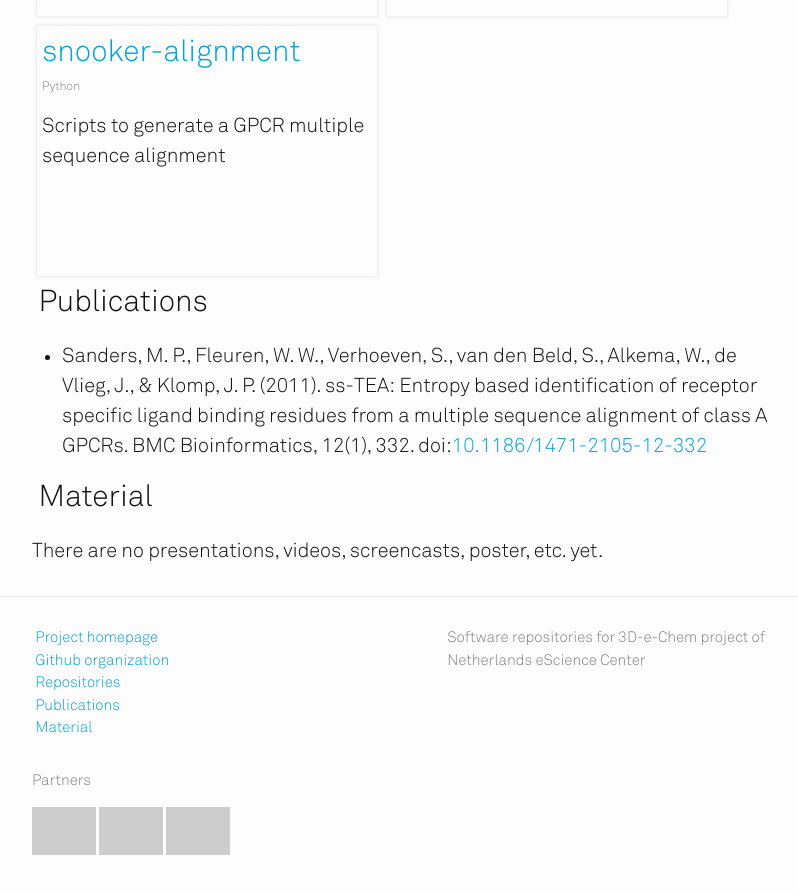
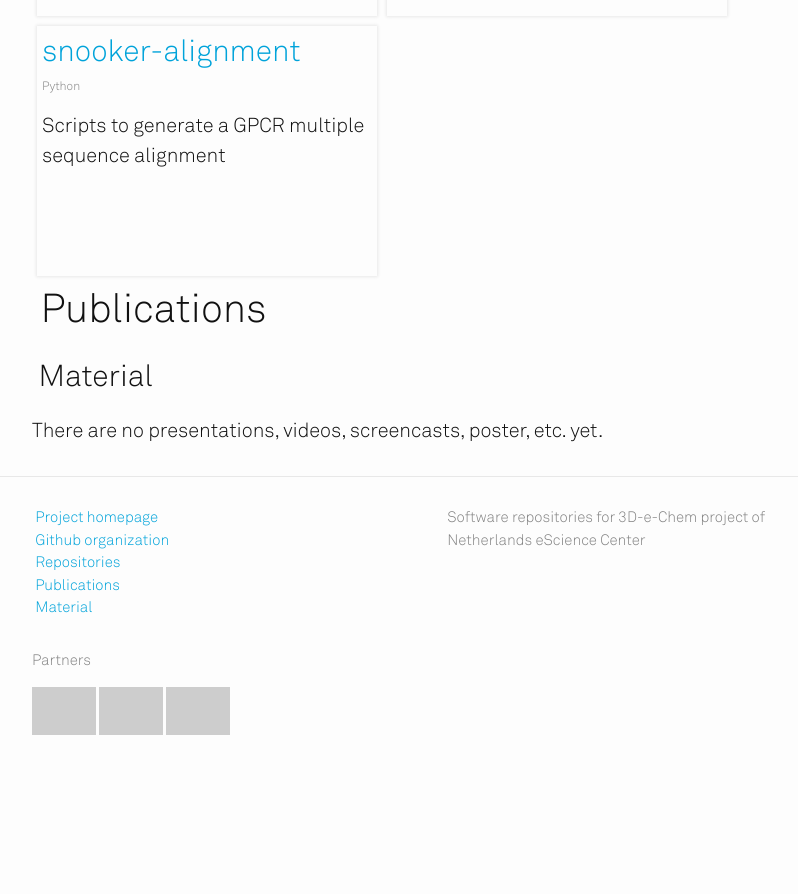
Before and after one commit to 3D-e-Chem/3D-e-Chem.github.io, a Jekyll site: the page built from index.html, in a window 1280 px wide and 900 px high, scrolled down 1223 px, cut to the strip 0-894 px from the top of the window. Shown: the whole strip, without its empty margins (238-1036 px from the left). Built offline with Jekyll 4.4.1, drawn with Linux system fonts in a browser that asks for light colours; a style sheet for code colours, icons or effects is not loaded; after the commit the page ends 2003 px from its top, so only the background shows below that; grey boxes are pictures that could not be loaded.

Commit message:
Generate no publications when there are no dois.

```diff
--- /dev/null
+++ b/_data/dois.yml
@@ -0,0 +1,2 @@
+# List of Digital Object Identifiers (DOI)
+# eg. - 10.1016/j.drudis.2013.12.004
--- a/_includes/publications.html
+++ b/_includes/publications.html
@@ -1,7 +1,5 @@
-<!-- This files has been generated by `python utils/generate.py publications` on 2016-03-03 11:44:43.012087 -->
-<h2><a name="publications"></a><span class="mega-octicon octicon-book"></span>&nbsp;Publications</h2>
+<!-- This files has been generated by `python utils/generate.py publications` on 2016-03-04 07:59:32.654238 -->
+<h1><a name="publications"></a><span class="mega-octicon octicon-book"></span>&nbsp;Publications</h1>
 <ul>
 
-<li>Sanders, M. P., Fleuren, W. W., Verhoeven, S., van den Beld, S., Alkema, W., de Vlieg, J., & Klomp, J. P. (2011). ss-TEA: Entropy based identification of receptor specific ligand binding residues from a multiple sequence alignment of class A GPCRs. BMC Bioinformatics, 12(1), 332. doi:<a href="http://dx.doi.org/10.1186/1471-2105-12-332">10.1186/1471-2105-12-332</a>
-</li>
 </ul>
```
Also changed, not shown: utils/generate.py (+4 -3 lines).
